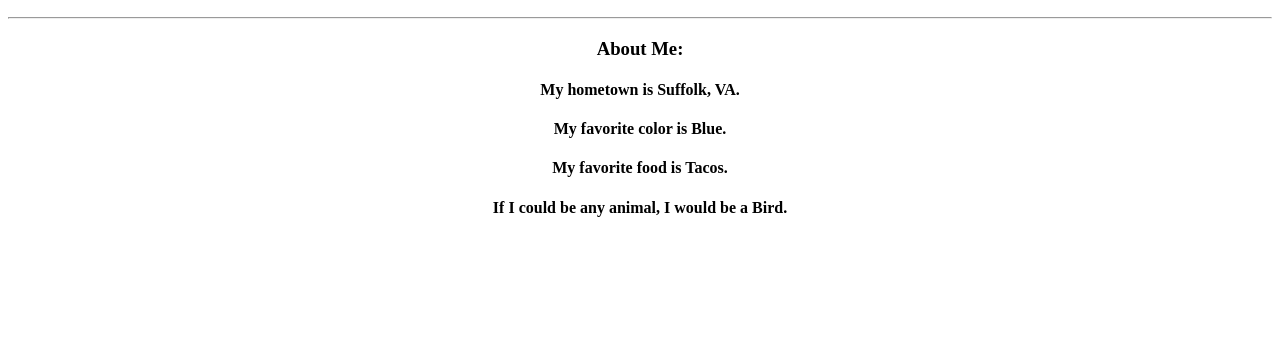
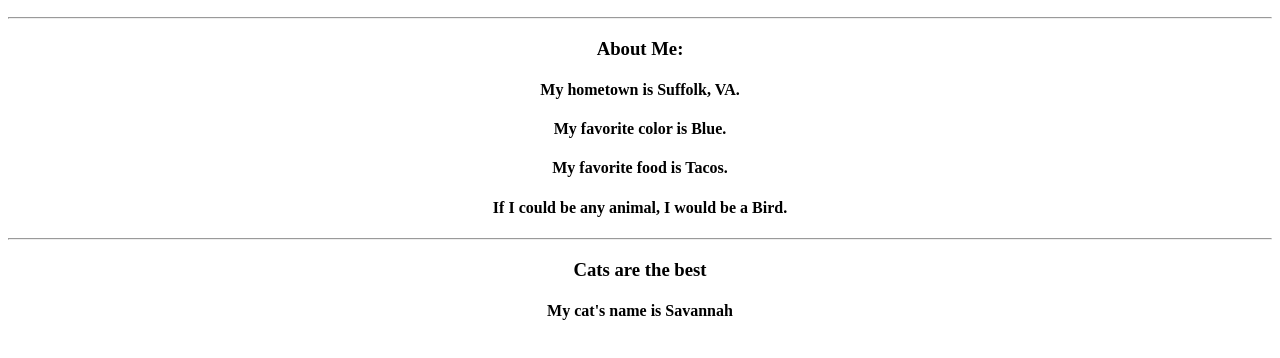
Before and after one commit to BDedafoe/test-profile, a plain HTML site: page index.html in a window 1280 px wide. Shown: the part 110-468 px from the top of the page. Drawn offline with Linux system fonts and the light colour scheme.

Commit message:
Update index.html

```diff
--- a/index.html
+++ b/index.html
@@ -15,6 +15,9 @@
 					<h4>My favorite color is Blue.</h4>
 					<h4>My favorite food is Tacos.</h4>
 					<h4>If I could be any animal, I would be a Bird.</h4>
+					<hr>
+					<h3>Cats are the best</h3>
+					<h4>My cat's name is Savannah</h4>
 			</div>
 		  </body>
 		</html>
```
